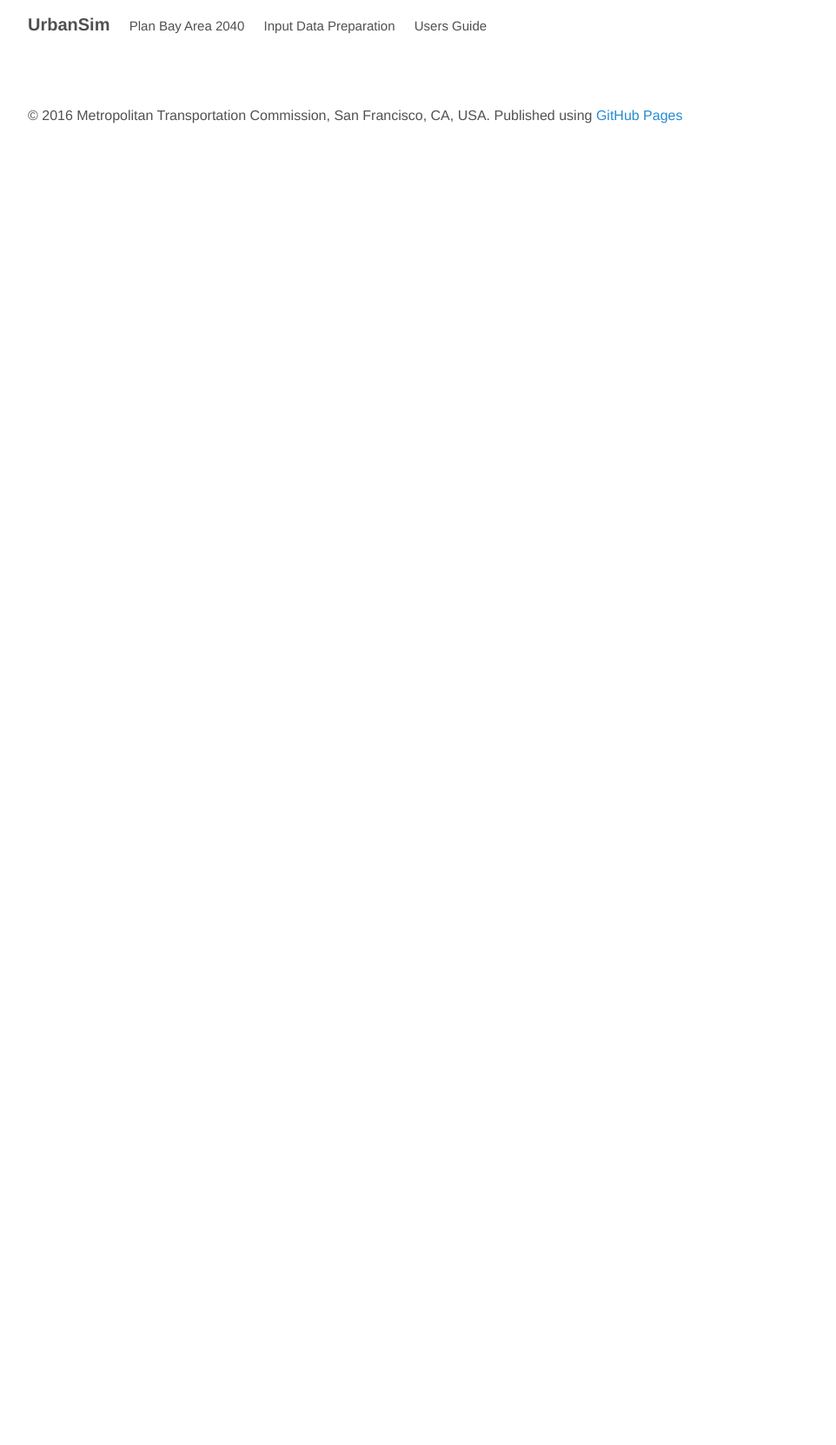
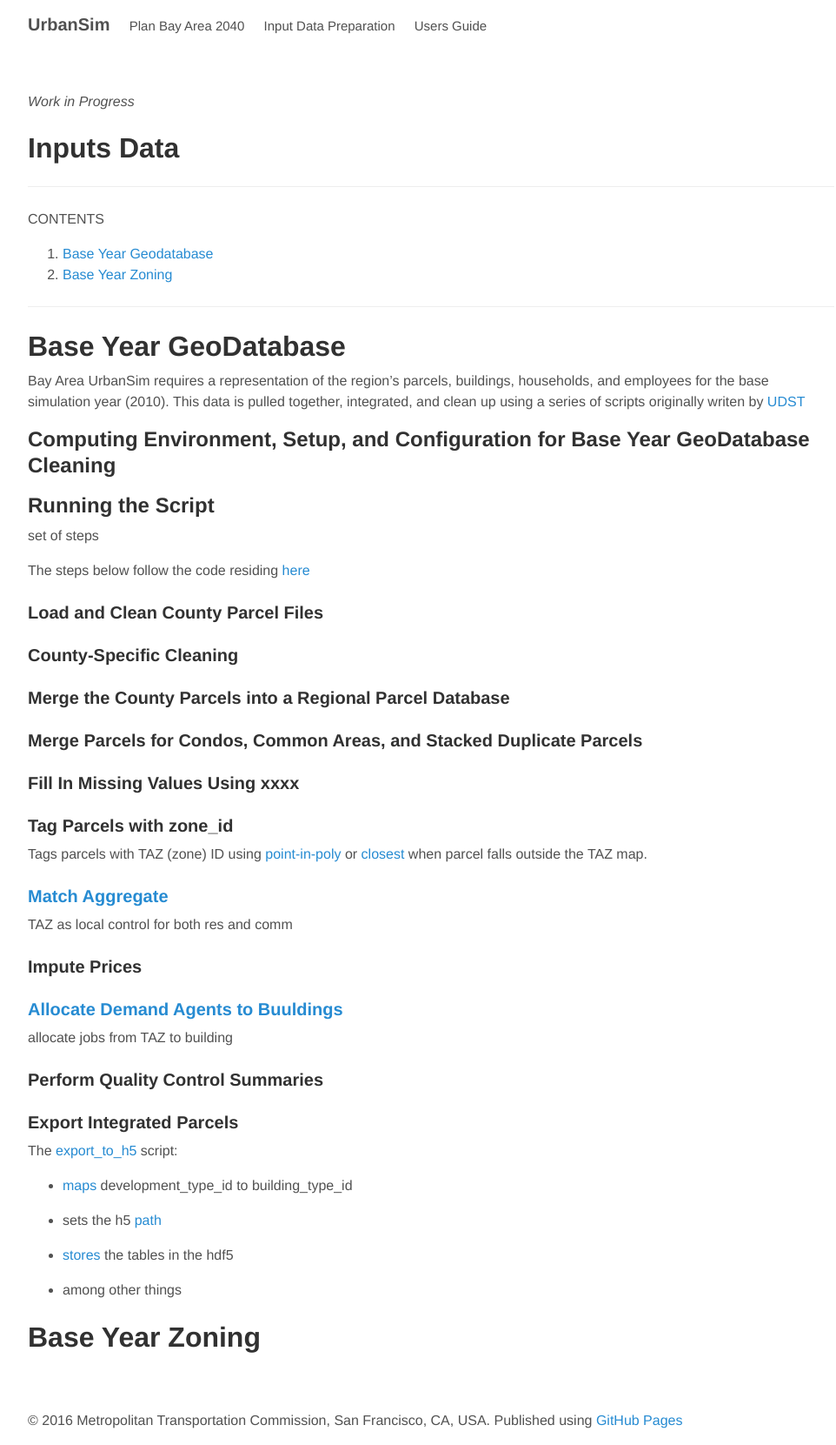
Before and after one commit to BayAreaMetro/baus_docs, a Jekyll site: the page built from input_data.md, in a window 1280 px wide. Shown: the whole page at 87% size, without its empty margins (144-1106 px from the left). Built offline with Jekyll 4.4.1, drawn with Linux system fonts in a browser that asks for light colours; before the commit the page ends 900 px from its top, so only the background shows below that.

Commit message:
Update input_data.md

```diff
--- a/input_data.md
+++ b/input_data.md
@@ -2,3 +2,76 @@
 layout: page
 title: Input Data
 ---
+
+*Work in Progress*
+
+# Inputs Data
+
+---
+CONTENTS
+
+1. [Base Year Geodatabase](#base-year-geodatabase)
+2. [Base Year Zoning](#base-year-zoning)
+
+---
+
+# Base Year GeoDatabase
+
+Bay Area UrbanSim requires a representation of the region's parcels, buildings, households, and employees for the base simulation year (2010). This data is pulled together, integrated, and clean up using a series of scripts originally writen by [UDST](https://udst.org)
+
+## Computing Environment, Setup, and Configuration for Base Year GeoDatabase Cleaning
+
+
+## Running the Script
+
+set of steps
+
+The steps below follow the code residing [here](https://github.com/MetropolitanTransportationCommission/bayarea_urbansim/tree/master/data_regeneration)
+
+### Load and Clean County Parcel Files
+
+### County-Specific Cleaning
+
+### Merge the County Parcels into a Regional Parcel Database
+
+### Merge Parcels for Condos, Common Areas, and Stacked Duplicate Parcels
+
+### Fill In Missing Values Using xxxx
+
+### Tag Parcels with zone_id
+
+Tags parcels with TAZ (zone) ID using [point-in-poly](https://github.com/MetropolitanTransportationCommission/bayarea_urbansim/blob/master/data_regeneration/spatialops.py#L10) or [closest](https://github.com/MetropolitanTransportationCommission/bayarea_urbansim/blob/master/data_regeneration/spatialops.py#L14) when parcel falls outside the TAZ map.
+
+
+### [Match Aggregate]((https://github.com/MetropolitanTransportationCommission/bayarea_urbansim/blob/master/data_regeneration/match_aggregate.py))
+
+TAZ as local control for both res and comm
+
+
+
+
+### Impute Prices
+
+### [Allocate Demand Agents to Buuldings](https://github.com/MetropolitanTransportationCommission/bayarea_urbansim/blob/master/data_regeneration/demand_agent_allocation.py)
+
+allocate jobs from TAZ to building
+
+
+
+
+### Perform Quality Control Summaries
+
+### Export Integrated Parcels
+The [export_to_h5](https://github.com/MetropolitanTransportationCommission/bayarea_urbansim/blob/master/data_regeneration/export_to_h5.py) script:
+
+* [maps](https://github.com/MetropolitanTransportationCommission/bayarea_urbansim/blob/master/data_regeneration/export_to_h5.py#L15-L31) development_type_id to building_type_id
+
+* sets the h5 [path](https://github.com/MetropolitanTransportationCommission/bayarea_urbansim/blob/master/data_regeneration/export_to_h5.py#L13)
+
+* [stores](https://github.com/MetropolitanTransportationCommission/bayarea_urbansim/blob/master/data_regeneration/export_to_h5.py#L60-L67) the tables in the hdf5
+
+* among other things
+
+
+
+# Base Year Zoning
```
